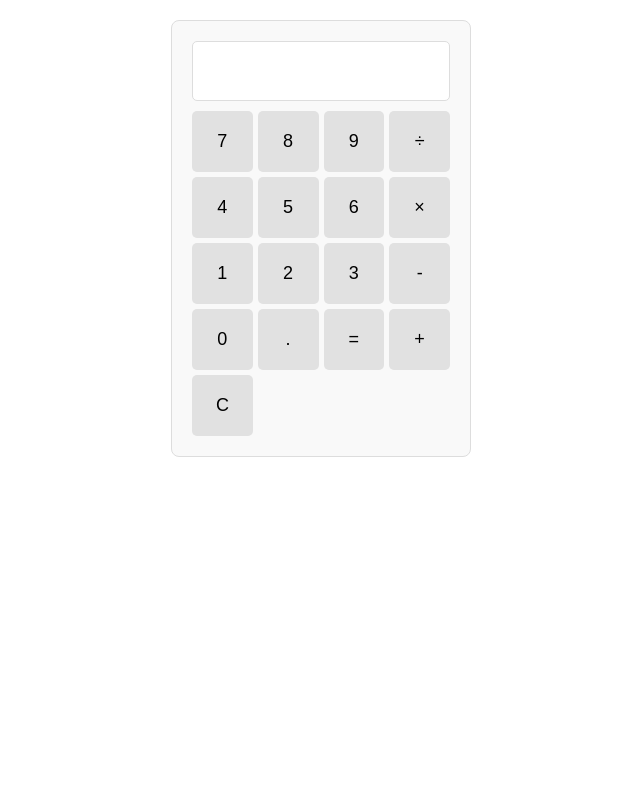
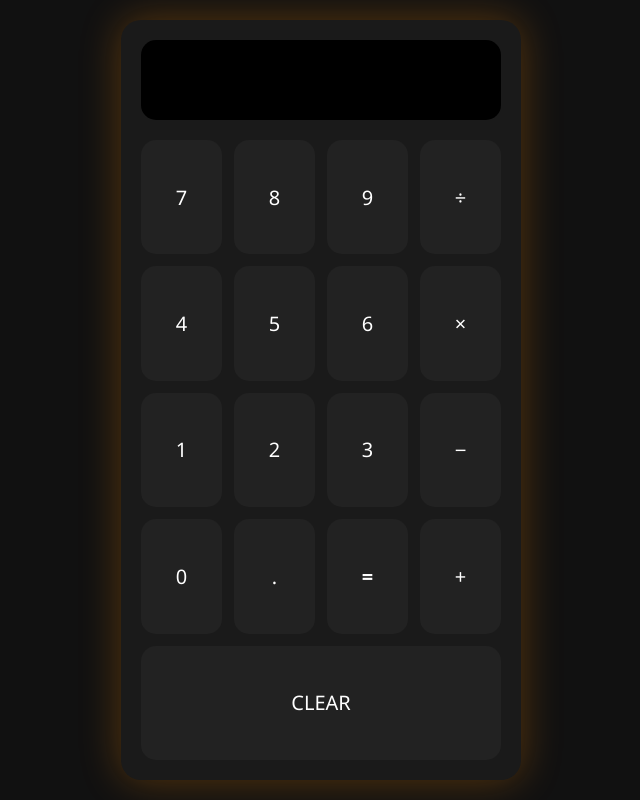
Before and after one commit to Ankit7276/budget, a plain HTML site: page calculater.html in a window 1280 px wide. Shown: the whole page, without its empty margins (319-959 px from the left). Drawn offline with Linux system fonts and the light colour scheme.

Commit message:
Update calculater.html

```diff
--- a/calculater.html
+++ b/calculater.html
@@ -1,101 +1,109 @@
 <!DOCTYPE html>
 <html lang="en">
-
 <head>
 <meta charset="UTF-8">
 <meta name="viewport" content="width=device-width, initial-scale=1.0">
-    <title>calculator</title>
+<title>Modern Calculator</title>
+
 <style>
-        #calculator {
-            max-width: 300px;
-            /* Maximum width */
-            margin: 20px auto;
-            padding: 20px;
-            border: 1px solid #ddd;
-            border-radius: 8px;
-            background-color: #f9f9f9;
-            box-sizing: border-box;
+*{
+    margin:0;
+    padding:0;
+    box-sizing:border-box;
+    font-family:'Segoe UI',sans-serif;
 }
 
-        #calc-display {
-            width: 100%;
-            padding: 15px;
-            font-size: 24px;
-            /* Adjust font size */
-            text-align: right;
-            border: 1px solid #ddd;
-            border-radius: 5px;
-            margin-bottom: 10px;
-            box-sizing: border-box;
-            background-color: #fff;
+body{
+    height:100vh;
+    display:flex;
+    justify-content:center;
+    align-items:center;
+    background:#111;
 }
 
-        .calc-buttons {
-            display: grid;
-            grid-template-columns: repeat(4, 1fr);
-            gap: 5px;
+/* Calculator Container */
+#calculator{
+    width:100%;
+    max-width:400px;
+    height:95vh;
+    background:#1a1a1a;
+    border-radius:20px;
+    padding:20px;
+    display:flex;
+    flex-direction:column;
+    box-shadow:0 0 40px rgba(255,140,0,0.3);
 }
 
-        .calc-buttons button {
-            padding: 20px;
-            font-size: 18px;
-            border: none;
-            background-color: #e1e1e1;
-            border-radius: 5px;
-            cursor: pointer;
-            transition: background-color 0.3s;
-            display: flex;
-            justify-content: center;
-            align-items: center;
+/* Display */
+#calc-display{
+    width:100%;
+    height:80px;
+    background:#000;
+    color:#ff8c00;
+    border:none;
+    border-radius:15px;
+    font-size:32px;
+    text-align:right;
+    padding:20px;
+    margin-bottom:20px;
+    outline:none;
 }
 
-        .calc-buttons button:hover {
-            background-color: #d1d1d1;
+/* Buttons Grid */
+.calc-buttons{
+    flex:1;
+    display:grid;
+    grid-template-columns:repeat(4,1fr);
+    gap:12px;
 }
 
-        .calc-buttons button:active {
-            background-color: #c1c1c1;
+/* Buttons */
+.calc-buttons button{
+    font-size:20px;
+    border:none;
+    border-radius:15px;
+    cursor:pointer;
+    background:#222;
+    color:#fff;
+    transition:0.2s;
 }
 
-        /* Media query for smaller screens */
-        @media (max-width: 600px) {
-            #calculator {
-                padding: 15px;
-                /* Adjust padding */
-                width: 90%;
-                /* Make it responsive */
+/* Hover */
+.calc-buttons button:hover{
+    background:#ff8c00;
+    color:#000;
+    transform:scale(1.05);
 }
 
-            #calc-display {
-                font-size: 20px;
-                /* Adjust font size for smaller screens */
+/* Active */
+.calc-buttons button:active{
+    transform:scale(0.95);
 }
 
-            .calc-buttons {
-                grid-template-columns: repeat(4, 1fr);
-                /* Keep the same grid, but adjust for smaller screens */
+/* Operator Buttons */
+.operator{
+    background:#ff8c00;
+    color:#000;
 }
 
-            .calc-buttons button {
-                font-size: 16px;
-                /* Adjust font size for smaller screens */
-                padding: 15px;
-                /* Adjust padding */
-            }
+/* Equal Button */
+.equal{
+    background:#ff8c00;
+    color:#000;
+    font-weight:bold;
 }
 
-        /* Media query for very small screens (e.g., mobile) */
-        @media (max-width: 400px) {
-            #calc-display {
-                font-size: 18px;
-                /* Further reduce font size */
+/* Clear Button Full Width */
+.clear{
+    grid-column:span 4;
+    background:#ff3b3b;
+    color:#fff;
 }
 
-            .calc-buttons button {
-                font-size: 14px;
-                /* Further reduce font size */
-                padding: 12px;
-                /* Adjust padding */
+@media(max-width:500px){
+    #calculator{
+        height:100vh;
+        border-radius:0;
     }
 }
 </style>
@@ -105,59 +113,70 @@
 
 <div id="calculator">
     <input type="text" id="calc-display" readonly>
+
     <div class="calc-buttons">
-            <button onclick="appendToCalc('7')">7</button>
-            <button onclick="appendToCalc('8')">8</button>
-            <button onclick="appendToCalc('9')">9</button>
-            <button onclick="appendToCalc('/')">÷</button>
+        <button onclick="appendValue('7')">7</button>
+        <button onclick="appendValue('8')">8</button>
+        <button onclick="appendValue('9')">9</button>
+        <button class="operator" onclick="appendValue('/')">÷</button>
 
-            <button onclick="appendToCalc('4')">4</button>
-            <button onclick="appendToCalc('5')">5</button>
-            <button onclick="appendToCalc('6')">6</button>
-            <button onclick="appendToCalc('*')">×</button>
+        <button onclick="appendValue('4')">4</button>
+        <button onclick="appendValue('5')">5</button>
+        <button onclick="appendValue('6')">6</button>
+        <button class="operator" onclick="appendValue('*')">×</button>
 
-            <button onclick="appendToCalc('1')">1</button>
-            <button onclick="appendToCalc('2')">2</button>
-            <button onclick="appendToCalc('3')">3</button>
-            <button onclick="appendToCalc('-')">-</button>
+        <button onclick="appendValue('1')">1</button>
+        <button onclick="appendValue('2')">2</button>
+        <button onclick="appendValue('3')">3</button>
+        <button class="operator" onclick="appendValue('-')">−</button>
 
-            <button onclick="appendToCalc('0')">0</button>
-            <button onclick="appendToCalc('.')">.</button>
-            <button onclick="calculateResult()">=</button>
-            <button onclick="appendToCalc('+')">+</button>
+        <button onclick="appendValue('0')">0</button>
+        <button onclick="appendValue('.')">.</button>
+        <button class="equal" onclick="calculate()">=</button>
+        <button class="operator" onclick="appendValue('+')">+</button>
 
-            <button onclick="clearCalc()">C</button>
+        <button class="clear" onclick="clearDisplay()">CLEAR</button>
     </div>
 </div>
 
 <script>
+const display = document.getElementById("calc-display");
 
-const calcDisplay = document.getElementById("calc-display");
-
-// Append characters to the calculator display
-function appendToCalc(value) {
-    calcDisplay.value += value;
+// Append Value
+function appendValue(value){
+    display.value += value;
 }
 
-// Calculate and display the result
-function calculateResult() {
-    try {
-        // Evaluate the expression in the display
-        calcDisplay.value = eval(calcDisplay.value);
-    } catch (error) {
-        calcDisplay.value = "Error";
+// Calculate Result (Safe)
+function calculate(){
+    try{
+        display.value = Function('"use strict";return (' + display.value + ')')();
+    }catch{
+        display.value = "Error";
     }
 }
 
-// Clear the calculator display
-function clearCalc() {
-    calcDisplay.value = "";
+// Clear
+function clearDisplay(){
+    display.value = "";
 }
 
-
+// Keyboard Support
+document.addEventListener("keydown", function(e){
+    if(!isNaN(e.key) || ['+','-','*','/','.'].includes(e.key)){
+        appendValue(e.key);
+    }
+    if(e.key === "Enter"){
+        calculate();
+    }
+    if(e.key === "Backspace"){
+        display.value = display.value.slice(0,-1);
+    }
+    if(e.key === "Escape"){
+        clearDisplay();
+    }
+});
 </script>
 
-
 </body>
-
 </html>
```
Lines whose indentation alone changed are shown as unchanged.
